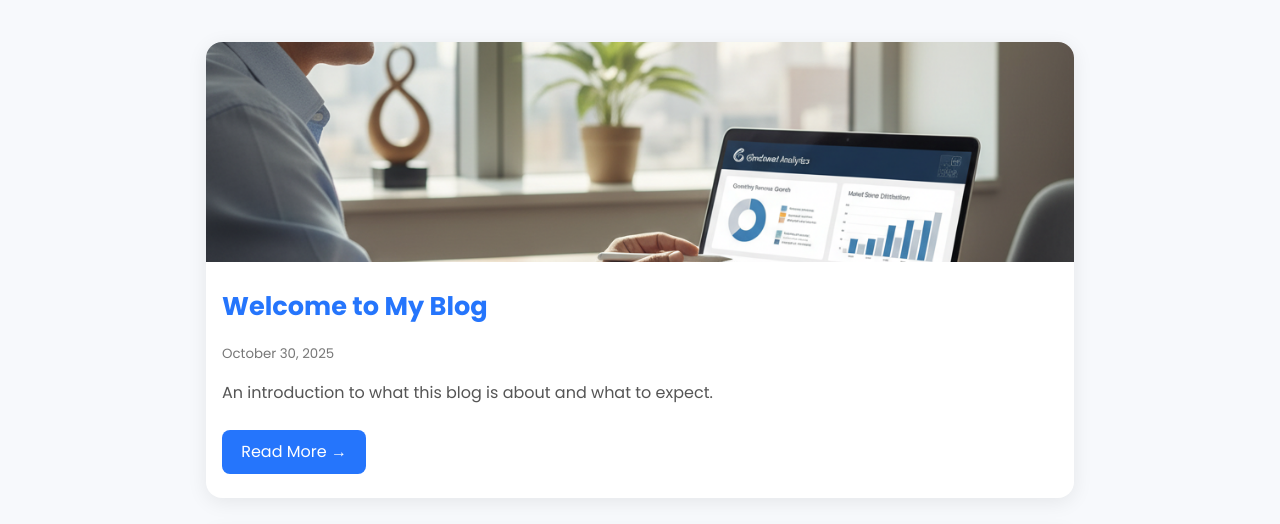
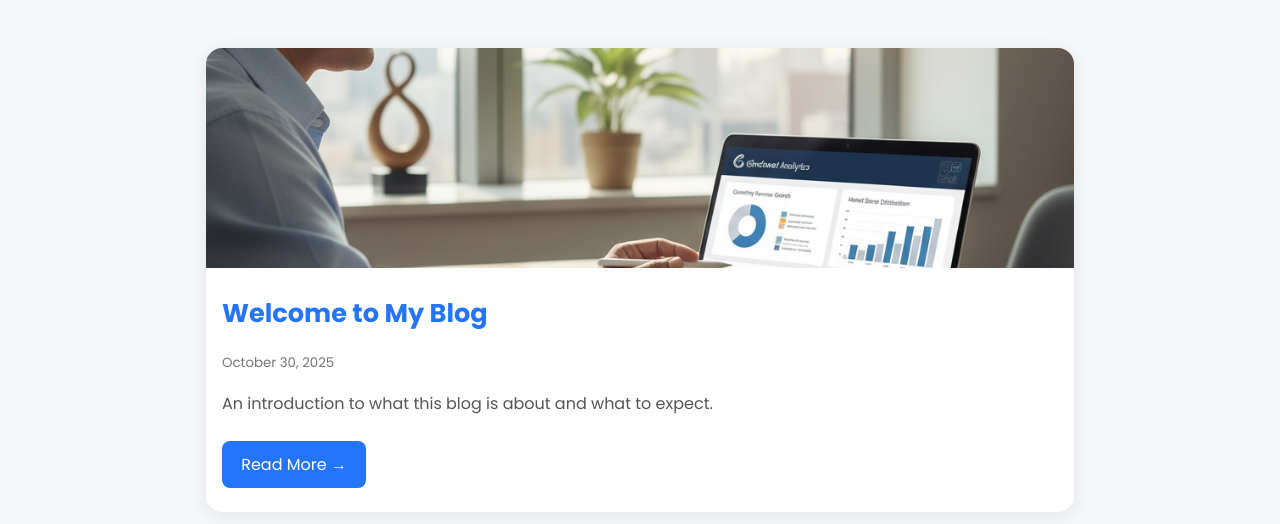
Before and after one commit to Blueorchid1711/arya-blogs, a plain HTML site: page index.html in a window 1280 px wide. Shown: the part 186-710 px from the top of the page. Drawn offline with Linux system fonts and the light colour scheme.

Commit message:
Update style.css

```diff
--- a/style.css
+++ b/style.css
@@ -148,3 +148,9 @@ footer {
 .back-btn:hover {
   background-color: #1b5edc;
 }
+body {
+  font-family: 'Poppins', sans-serif;
+  background-color: #f5f7fb;
+  color: #333;
+  line-height: 1.7;
+}
```
